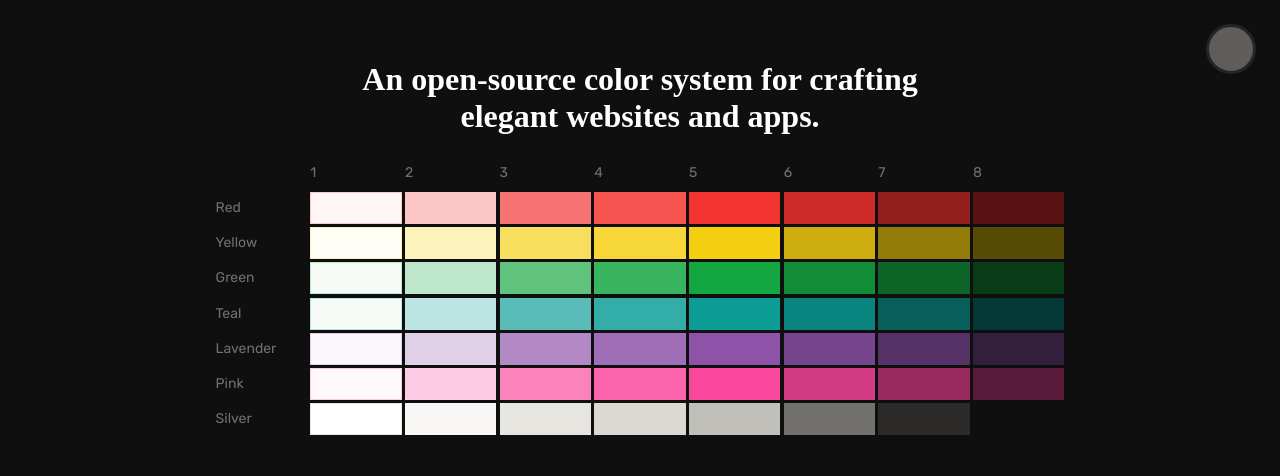
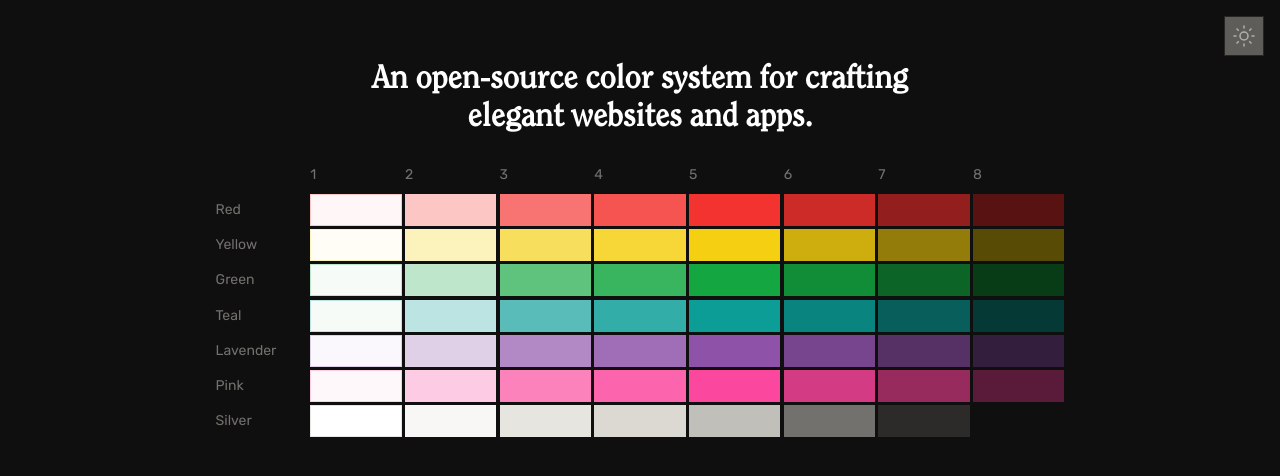
Before and after one commit to planetabhi/sargamcolors.com, a website built with Vite: page index.html in a window 1280 px wide. Both pictures are taken after a click on the switch "light/dark mode". Built offline with nearby package versions, Linux system fonts and the light colour scheme; files whose address does not match are found by name.

Commit message:
theme fixes

```diff
--- a/main.js
+++ b/main.js
@@ -6,16 +6,16 @@ const themeBtn = document.querySelector('.theme');
 
 function getCurrentTheme(){
   let theme = window.matchMedia('(prefers-color-scheme: dark)').matches ? 'dark' : 'light';
-  localStorage.getItem('canabrey.theme') ? theme = localStorage.getItem('canabrey.theme') : null;
+  localStorage.getItem('sargam.theme') ? theme = localStorage.getItem('sargam.theme') : null;
   return theme;
 }
 
 function loadTheme(theme){
   const root = document.querySelector(':root');
   if(theme === "light"){
-    themeBtn.innerHTML = `<svg xmlns="http://www.w3.org/2000/svg" width="20" height="20" viewBox="0 0 24 24" fill="none" class="bkg2--stroke" stroke-width="2" stroke-linecap="round" stroke-linejoin="round" class="feather feather-moon"><path d="M21 12.79A9 9 0 1 1 11.21 3 7 7 0 0 0 21 12.79z"></path></svg>`;
+    themeBtn.innerHTML = `<svg width="24" height="24" fill="none" xmlns="http://www.w3.org/2000/svg"><path d="M10.41 13.28C7.332 10.205 6.716 5.693 8.357 2c-1.23.41-2.256 1.23-3.281 2.256a10.399 10.399 0 0 0 0 14.768c4.102 4.102 10.46 3.897 14.562-.205 1.026-1.026 1.846-2.051 2.256-3.282-3.896 1.436-8.409.82-11.486-2.256Z" stroke="var(--silver6)" stroke-width="1.5" stroke-linecap="round" stroke-linejoin="round"/></svg>`;
   } else {
-    themeBtn.innerHTML = `<svg xmlns="http://www.w3.org/2000/svg" width="20" height="20" viewBox="0 0 24 24" fill="none" class="bkg2--stroke" stroke-width="2" stroke-linecap="round" stroke-linejoin="round" class="feather feather-sun"><circle cx="12" cy="12" r="5"></circle><line x1="12" y1="1" x2="12" y2="3"></line><line x1="12" y1="21" x2="12" y2="23"></line><line x1="4.22" y1="4.22" x2="5.64" y2="5.64"></line><line x1="18.36" y1="18.36" x2="19.78" y2="19.78"></line><line x1="1" y1="12" x2="3" y2="12"></line><line x1="21" y1="12" x2="23" y2="12"></line><line x1="4.22" y1="19.78" x2="5.64" y2="18.36"></line><line x1="18.36" y1="5.64" x2="19.78" y2="4.22"></line></svg>`;
+    themeBtn.innerHTML = `<svg width="24" height="24" fill="none" xmlns="http://www.w3.org/2000/svg"><path d="M12 4V2M12 22v-2M4 12H2M22 12h-2M6.34 17.66l-1.41 1.41M19.07 4.93l-1.41 1.41M17.66 17.66l1.41 1.41M4.93 4.93l1.41 1.41" stroke="var(--silver4)" stroke-width="1.5" stroke-miterlimit="10" stroke-linecap="round"/><path d="M12 16a4 4 0 1 0 0-8 4 4 0 0 0 0 8Z" stroke="var(--silver4)" stroke-width="1.5" stroke-miterlimit="10"/></svg>`;
   }
   root.setAttribute('color-scheme', `${theme}`);
 }
@@ -32,7 +32,7 @@ themeBtn.addEventListener('click', () => {
   }
   audio.currentTime = 0;
   audio.play();
-  localStorage.setItem('canabrey.theme', `${theme}`);
+  localStorage.setItem('sargam.theme', `${theme}`);
   loadTheme(theme);
 })
 
--- a/style.css
+++ b/style.css
@@ -342,17 +342,16 @@ padding-left: .1rem !important;
 
 .theme {
   background-color: var(--background);
-  width: 50px;
-  height: 50px;
-  border-radius: 50%;
-  border: 3px solid var(--border-muted);
+  width: 40px;
+  height: 40px;
+  border: 1.5px solid var(--border-muted);
   cursor: pointer;
   display: grid;
   place-items: center;
 
   position: absolute;
-  top: 24px;
-  right: 24px;
+  top: 16px;
+  right: 16px;
 }
 
 .theme:is(:hover, :focus){
```
Also changed, not shown: font.woff (renamed from public/font.woff), font.woff2 (renamed from public/font.woff2).
